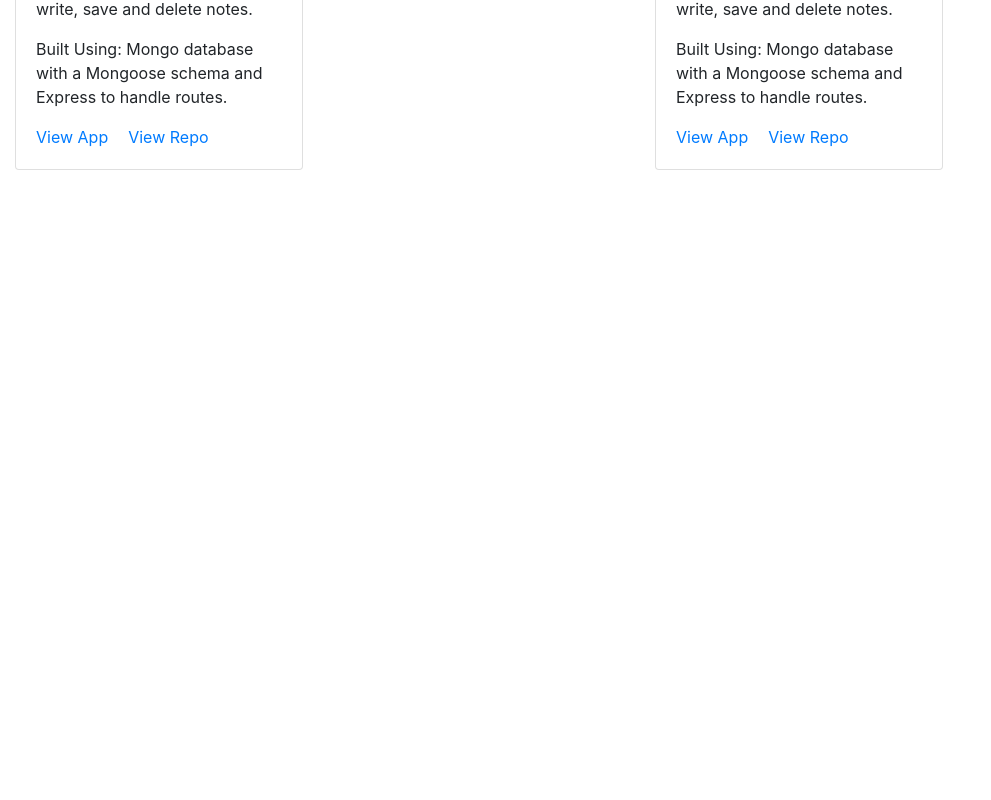
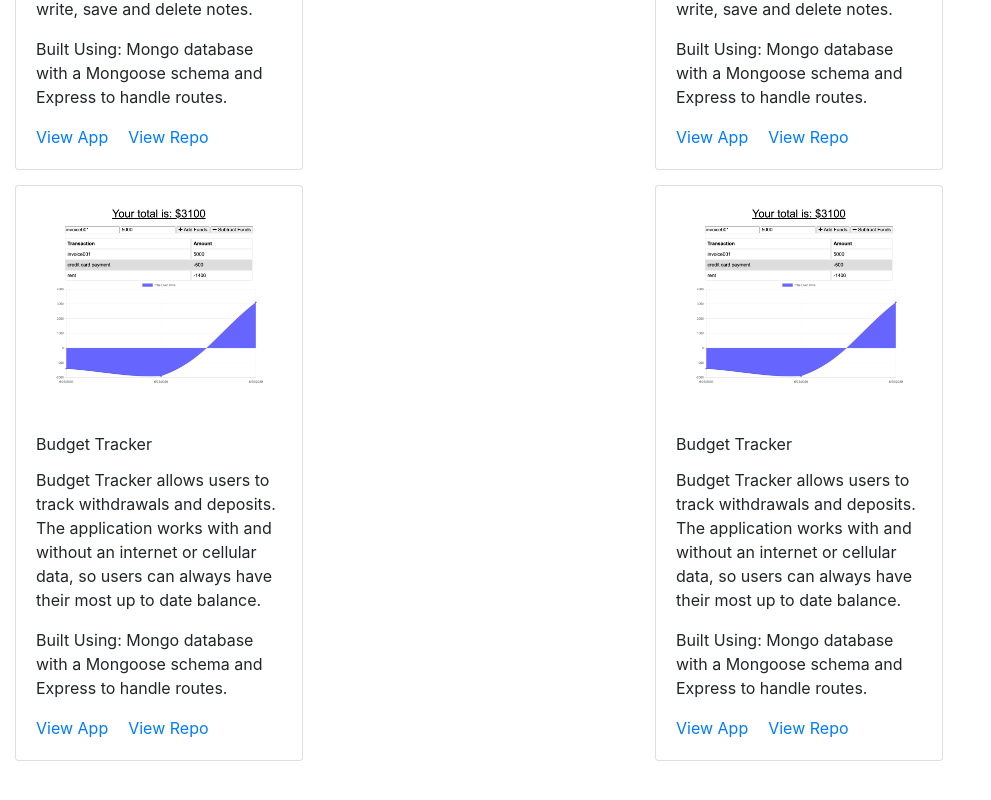
Before and after one commit to erikapaige/portfolioReact, a React (Create React App) app: page /portfolio in a window 1280 px wide. Shown: the part 2146-2946 px from the top of the page, without its empty margins (0-991 px from the left). Before the commit the page ends 2371 px from the top, so only its background shows below. Built offline with nearby package versions, Linux system fonts and the light colour scheme.

Commit message:
updated portfolio with budget tracker

```diff
--- a/src/pages/Portfolio/Portfolio.js
+++ b/src/pages/Portfolio/Portfolio.js
@@ -58,6 +58,18 @@ const portfolioList = [
     tech: 'Built Using: Mongo database with a Mongoose schema and Express to handle routes.',
     img: require('../../assets/imgs/fitnessTracker.png'),
     imgText: 'image of homepage'
+  },
+  {
+    idCol2: 2,
+    title: 'Budget Tracker',
+    link: 'https://nameless-mesa-29263.herokuapp.com/',
+    linkText: 'View App',
+    repo: 'https://github.com/erikapaige/progressiveBudget',
+    repoText: 'View Repo',
+    text: 'Budget Tracker allows users to track withdrawals and deposits. The application works with and without an internet or cellular data, so users can always have their most up to date balance.',
+    tech: 'Built Using: Mongo database with a Mongoose schema and Express to handle routes.',
+    img: require('../../assets/imgs/budgetTracker.png'),
+    imgText: 'image of homepage'
   }
 ]
 
```
Also changed, not shown: src/assets/imgs/budgetTracker.png (added).
